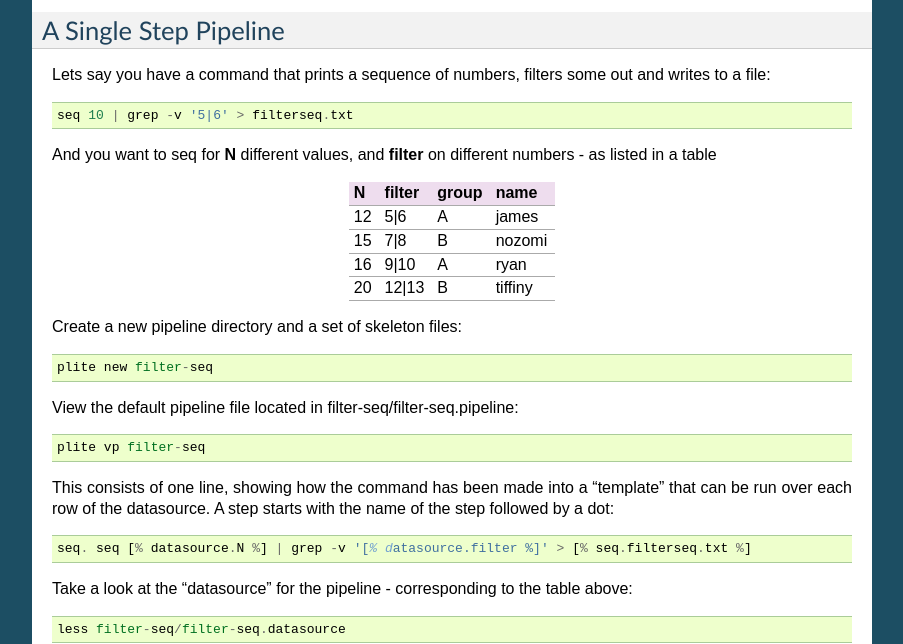
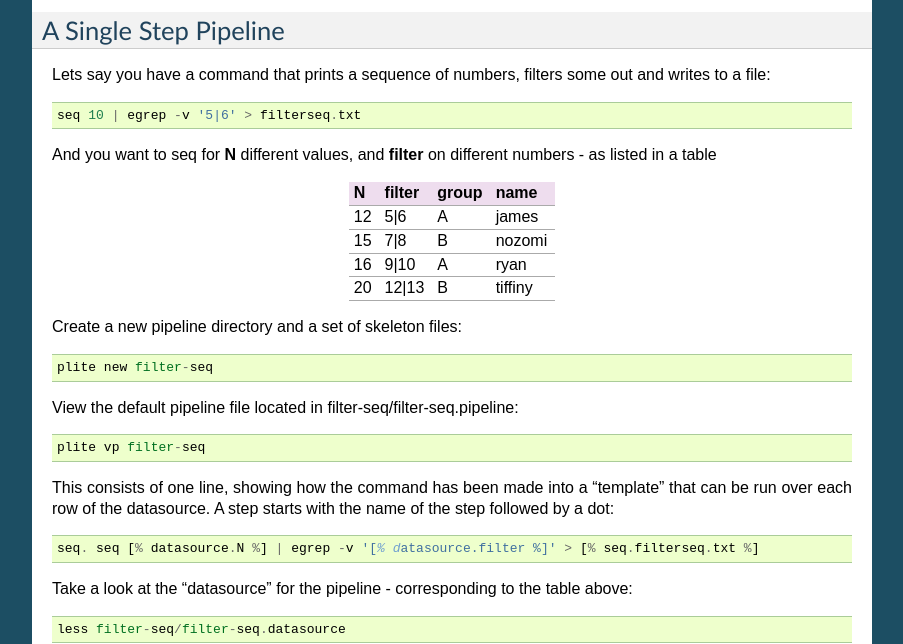
Before and after one commit to njgit/App-Pipeline-Lite, a Sphinx documentation site: the page built from docs/index.rst, in a window 1280 px wide and 900 px high, scrolled down 512 px. Shown: the part 152-796 px from the top of the window, without its empty margins (198-1101 px from the left). Built offline with Sphinx 7.4.7, drawn with Linux system fonts in a browser that asks for light colours; pages that are not in the unit, such as notebooks, are missing from menus.

Commit message:
doc changes

```diff
--- a/docs/index.rst
+++ b/docs/index.rst
@@ -48,7 +48,7 @@ A Single Step Pipeline
 
 Lets say you have a command that prints a sequence of numbers, filters some out and writes to a file::
 
-    seq 10 | grep -v '5|6' > filterseq.txt
+    seq 10 | egrep -v '5|6' > filterseq.txt
 
 And you want to seq for **N** different values, and **filter** on different numbers - as listed in
 a table
@@ -77,7 +77,7 @@ This consists of one line, showing how the command has been made into a "templat
 that can be run over each row of the datasource. A step starts with the name of the step
 followed by a dot::
 
-    seq. seq [% datasource.N %] | grep -v '[% datasource.filter %]' > [% seq.filterseq.txt %]
+    seq. seq [% datasource.N %] | egrep -v '[% datasource.filter %]' > [% seq.filterseq.txt %]
 
 Take a look at the "datasource" for the pipeline - corresponding to the table above::
 
```
